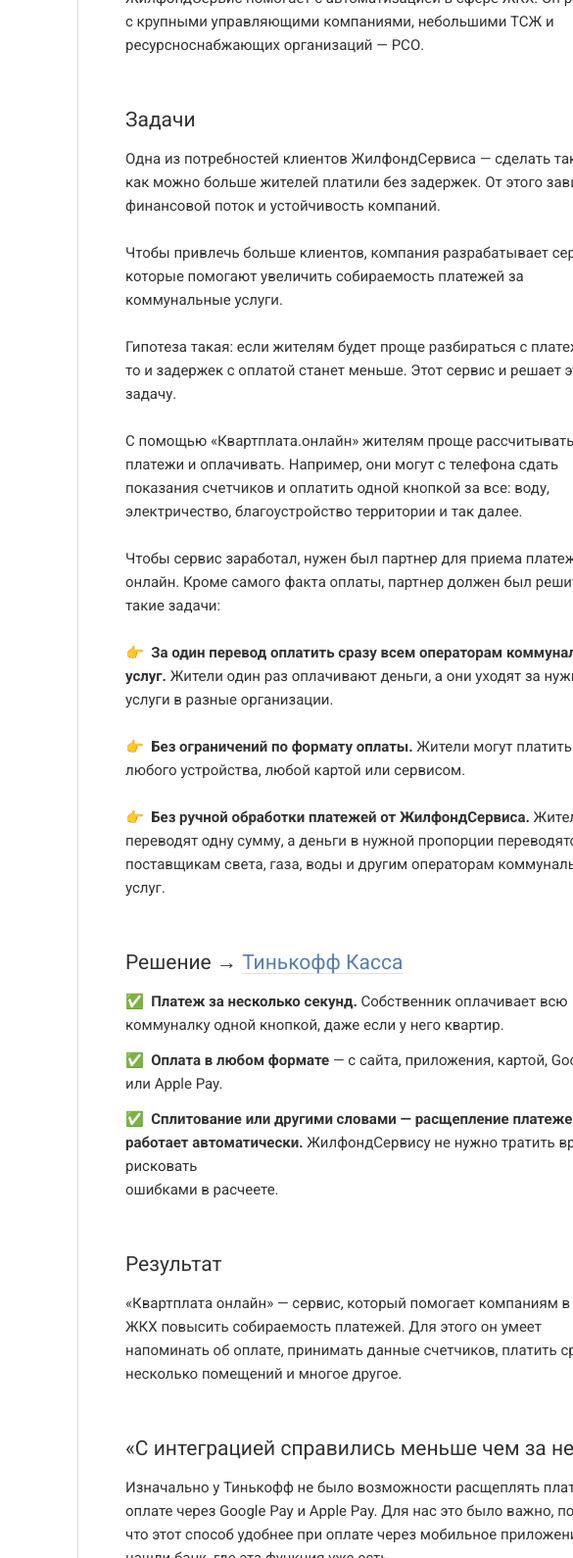
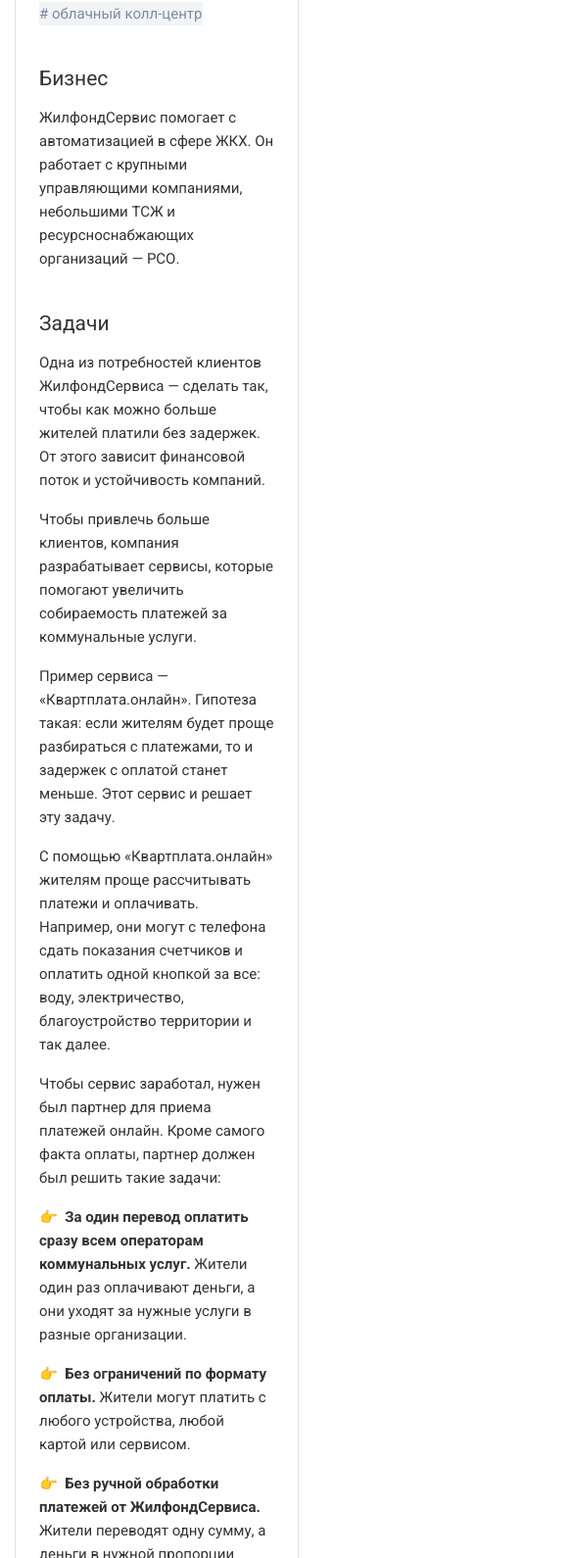
Before and after one commit to g0ttter/verstka-tinkoff, a plain HTML site: page index.html in a window 390 px wide. Shown: the part 410-2000 px from the top of the page at 98% size, 585 px wide, since content can reach past the window. Drawn offline with Linux system fonts and the light colour scheme.

Commit message:
feat: add adaptive for tablet & mobile

```diff
--- a/index.html
+++ b/index.html
@@ -12,7 +12,7 @@
     <div class="case__header">
       <div class="case__header-left">
         <div class="case__shield">Новый кейс</div>
-        <h1 class="case__title"><span class="desktop">Автоматизации в сфере ЖКХ <br> «ЖилфондСервис»</span><span class="tablet">Облачный колл-центр «Атлант»</span></h1>
+        <h1 class="case__title"><span class="desktop">Автоматизации в сфере ЖКХ <br> «ЖилфондСервис»</span><span class="tablet mobile">Облачный колл-центр «Атлант»</span></h1>
       </div>
       <div class="case__circle"></div>
     </div>
@@ -21,7 +21,7 @@
       <div class="case__category-tags">
         <div class="case__tags"># торговый эквайринг</div>
         <div class="case__tags"># зарплатный проект</div>
-        <div class="case__tags desktop"># облачный колл-центр</div>
+        <div class="case__tags desktop mobile"># облачный колл-центр</div>
       </div>
     </div>
     <div class="case__content">
@@ -32,11 +32,11 @@
         </div>
       </div>
       <div class="case__block">
-        <h2 class="case__block-title">Задачи</h2>
+        <h2 class="case__block-title case__block-title_tinkoffsans">Задачи</h2>
         <div class="case__block-text case__block-text_24px-gap">
           <div class="case__block-p">Одна из потребностей клиентов ЖилфондСервиса — сделать так, чтобы как можно больше жителей платили без задержек. От этого зависит финансовой поток и устойчивость компаний.</div>
           <div class="case__block-p">Чтобы привлечь больше клиентов, компания разрабатывает сервисы, которые помогают увеличить собираемость платежей за коммунальные услуги.          </div>
-          <div class="case__block-p"><strong class="desktop">Пример сервиса — «Квартплата.онлайн».</strong> Гипотеза такая: если жителям будет проще разбираться с платежами, то и задержек с оплатой станет меньше. Этот сервис и решает эту задачу.</div>
+          <div class="case__block-p"><strong class="desktop">Пример сервиса — «Квартплата.онлайн».</strong><span class="tablet mobile">Пример сервиса — «Квартплата.онлайн».</span> Гипотеза такая: если жителям будет проще разбираться с платежами, то и задержек с оплатой станет меньше. Этот сервис и решает эту задачу.</div>
           <div class="case__block-p">C помощью «Квартплата.онлайн» жителям проще рассчитывать платежи и оплачивать. Например, они могут с телефона сдать показания счетчиков и оплатить одной кнопкой за все: воду, электричество, благоустройство территории и так далее.</div>
           <div class="case__block-p">Чтобы сервис заработал, нужен был партнер для приема платежей онлайн. Кроме самого факта оплаты, партнер должен был решить такие задачи:</div>
           <div class="case__block-p">👉&nbsp<strong> За один перевод оплатить сразу всем операторам коммунальных услуг.</strong> Жители один раз оплачивают деньги, а они уходят за нужные услуги в разные организации.</div>
@@ -50,7 +50,7 @@
         <div class="case__block-text">
           <div class="case__block-p">✅&nbsp<strong> Платеж за несколько секунд.</strong> Собственник оплачивает всю коммуналку одной кнопкой, даже если у него квартир.</div>
           <div class="case__block-p">✅&nbsp<strong> Оплата в любом формате</strong> — с сайта, приложения, картой, Google Pay или Apple Pay.</div>
-          <div class="case__block-p">✅&nbsp<strong> Сплитование или другими словами — расщепление платежей работает автоматически.</strong> ЖилфондСервису не нужно тратить время и рисковать <br> ошибками в расчеете.</div>
+          <div class="case__block-p">✅&nbsp<strong> Сплитование или другими словами — расщепление платежей работает автоматически.</strong> ЖилфондСервису не нужно тратить время и рисковать <br class="desktop"> ошибками в расчеете.</div>
         </div>
       </div>
       <div class="case__block">
@@ -60,10 +60,11 @@
         </div>
       </div>
       <div class="case__block">
-        <div class="case__block-title">«С интеграцией справились меньше чем за неделю»</div>
+        <div class="case__block-title case__block-title_margins"><span class="desktop">«С интеграцией справились меньше чем за неделю»</span><span class="tablet">«Выйти на новый сегмент и удвоить прибыль»</span><span class="mobile">«Выйти на новый сегмент клиентов и удвоить прибыль»</span></div>
         <div class="case__block-text case__block-text_24px-gap">
-          <div class="case__block-p">Изначально у Тинькофф не было возможности расщеплять платеж при оплате через Google Pay и Apple Pay. Для нас это было важно, потому что этот способ удобнее при оплате через мобильное приложение. Мы нашли банк, где эта функция уже есть.</div>
-          <div class="case__block-p">Оказалось, другой банк все-таки не справился. Интеграция шла долго. Пока мы пытались настроить интеграцию, Тинькофф уже реализовал расщепление через Apple Pay и Google Pay. Мы вернулись к переговорам и настроили интеграцию меньше чем за неделю.</div>
+          <div class="case__block-p desktop">Изначально у Тинькофф не было возможности расщеплять платеж при оплате через Google Pay и Apple Pay. Для нас это было важно, потому что этот способ удобнее при оплате через мобильное приложение. Мы нашли банк, где эта функция уже есть.</div>
+          <div class="case__block-p desktop">Оказалось, другой банк все-таки не справился. Интеграция шла долго. Пока мы пытались настроить интеграцию, Тинькофф уже реализовал расщепление через Apple Pay и Google Pay. Мы вернулись к переговорам и настроили интеграцию меньше чем за неделю.</div>
+          <div class="case__block-p tablet mobile">Раньше мы привлекали клиентов только через агентскую сеть — работали с партнерами и получали заинтересованных клиентов от них. Я не верил в эффективность собственных каналов продаж: интернет-рекламу или колл-центр. Казалось, что консалтинг для b2b сложно продать компаниям, которые раньше про нас ничего не слышали.</div>
         </div>
       </div>
     </div>
--- a/scss/main.scss
+++ b/scss/main.scss
@@ -1,21 +1,38 @@
 @import "reset";
 @import "vars";
 @import url('https://fonts.googleapis.com/css2?family=Roboto:wght@400;700&display=swap');
-
+@font-face {
+  font-family: 'Tinkoff Sans';
+  src: url("fonts/tinkoffsans.otf") format("opentype");
+}
 
 .tablet, .mobie {
   display: none
 }
 
-@media only screen and (width < 1000px) {
+@media only screen and (500px < width < 1000px) {
   .desktop {
      display: none;
   }
   .tablet {
-    display: block;
+    display: contents;
   }
 }
 
+@media only screen and (width < 500px) {
+  .desktop {
+    display: none;
+ }
+  .mobile {
+    display: inline;
+  }
+}
+
+@media only screen and (500px < width < 1000px ) {
+  .case__block-title_tinkoffsans {
+    font-family: 'Tinkoff Sans';
+  }
+}
 
 
 body {
@@ -39,6 +56,9 @@ a {
   &:hover {
     cursor: pointer;
   }
+  @media only screen and (width < 1000px) {
+    line-height: 1.35;
+  }
 }
 
 .case {
@@ -50,14 +70,31 @@ a {
   @include flexColumn;
   @media only screen and (width < 1000px) {
     width: 608px;
+    height: 2046px;
     margin: 80px;
   }
+  @media only screen and (width < 500px) {
+    width: 288px;
+    height: 3389px;
+    margin: 80px 16px;
+    display: flex;
+    padding: 24px 24px 28px;
+    }
 }
+
 
 .case__header {
   display: flex;
   margin-bottom: 40px;
   justify-content: space-between;
+  @media only screen and (width < 1000px) {
+    margin-bottom: 14px;
+  }
+  @media only screen and (width < 500px) {
+    flex-direction: column;
+    gap: 12px;
+    margin-bottom: 12px;
+  }
 }
 
 .case__header-left {
@@ -75,6 +112,9 @@ a {
   line-height: 20px;
   gap: 10px;
   margin-bottom: 12px;
+  @media only screen and (width < 500px) {
+    margin-bottom: 18px;
+  }
 }
 
 .case__title {
@@ -111,6 +151,11 @@ a {
   display: flex;
   column-gap: 12px;
   margin-top: 8px;
+  @media only screen and (width < 500px) {
+    flex-direction: column;
+    row-gap: 12px;
+    align-items: baseline;
+  }
 }
 
 .case__tags {
@@ -124,6 +169,10 @@ a {
 .case__content {
   margin: 48px 0px 30px;
   gap: 48px;
+  @media only screen and (width < 500px) {
+    margin-top: 40px;
+    gap: 40px;
+  }
 }
 
 .case__block, .case__block-text {
@@ -131,20 +180,35 @@ a {
   @media only screen and (width < 1000px) {
     gap: 12px;
   }
+  @media only screen and (width < 500px) {
+    gap: 14px;
+  }
 }
 
 .case__block-title {
   font-size: 28px;
   line-height: 32px;
   font-feature-settings: 'liga' off;
-  margin-right: -20px;
   @media only screen and (width < 1000px) {
     font-size: 21px;
+    line-height: 28px;
+  }
+
+}
+
+.case__block-title_margins {
+  margin-right: -20px;
+  @media only screen and (width < 500px) {
+    margin-right: 24px;
+    margin-bottom: -10px;
   }
 }
 
 .case__block-text_24px-gap {
   gap: 24px;
+  @media only screen and (width < 1000px) {
+    gap: 16px;
+  }
 }
 
 .case__author {
@@ -184,14 +248,21 @@ a {
   color: $gray-text;
 }
 
-
-
 .case__footer {
   display: flex;
   justify-content: space-between;
   margin-top: 50px;
   line-height: 20px;
   font-size: 15px;
+  @media only screen and (width < 500px) {
+    flex-direction: column;
+    justify-content: center;
+    align-items: start;
+    gap: 8px;
+    margin-top: 36px;
+    margin-bottom: 38px;
+
+  }
 }
 
 .case__footer-editor {
@@ -208,4 +279,7 @@ a {
   @media only screen and (width < 1000px) {
     margin-top: 0px;
   }
+  @media only screen and (width < 500px) {
+    margin-top: -28px;
+  }
 }
```
Also changed, not shown: css/main.css, css/main.min.css, fonts/tinkoffsans.otf (added).
